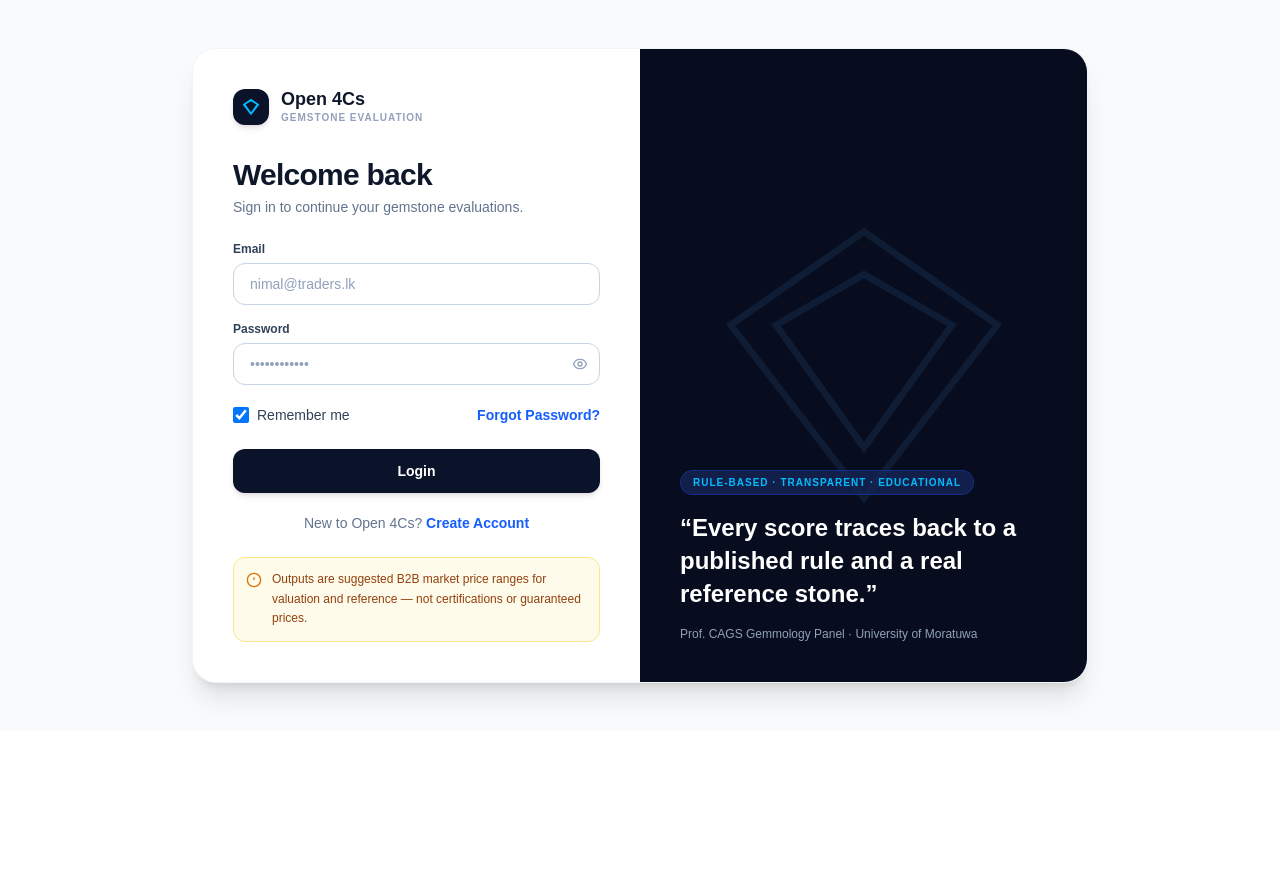
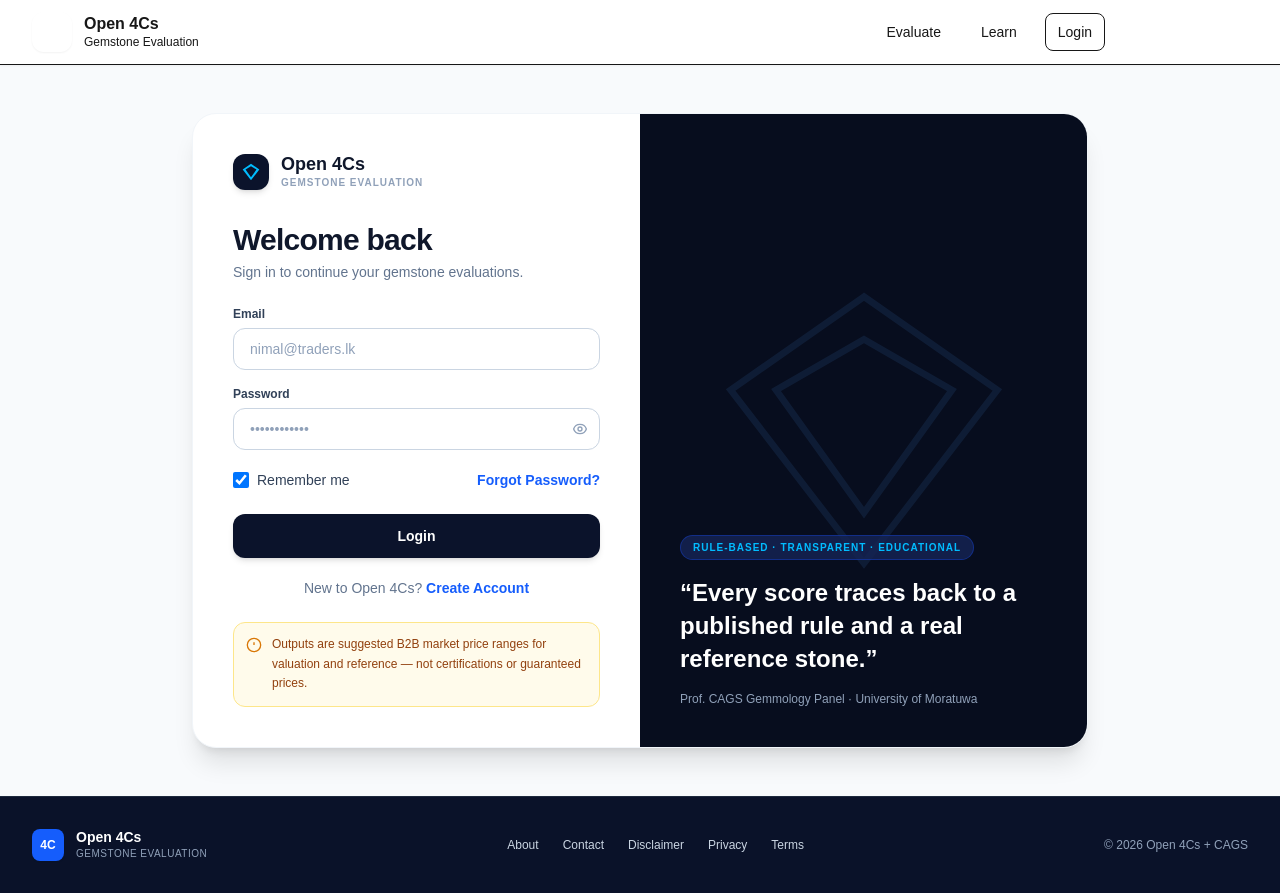
Before and after one commit to piyumikajayasiri/open4cs, a Next.js app: page /login in a window 1280 px wide. Before the commit the page ends 800 px from the top, so only its background shows below. Built offline with nearby package versions, Linux system fonts and the light colour scheme; no server answers.

Commit message:
ui: Global Header navigation and RootLayout hydration fix

```diff
--- a/src/app/layout.tsx
+++ b/src/app/layout.tsx
@@ -1,5 +1,7 @@
 import type { Metadata } from "next";
 import { Geist, Geist_Mono } from "next/font/google";
+import Header from "@/components/layout/Header";
+import Footer from "@/components/layout/Footer";
 import "./globals.css";
 
 const geistSans = Geist({
@@ -13,17 +15,30 @@
 });
 
 export const metadata: Metadata = {
-  title: "Create Next App",
-  description: "Generated by create next app",
+  title: "Open 4Cs | Gemstone Evaluation & B2B Price Suggestion",
+  description:
+    "An educational gemstone evaluation and price suggestion system based on the 4Cs: Color, Clarity, Cut, and Carat Weight.",
 };
 
-export default function RootLayout({ children }: LayoutProps<"/">) {
+export default function RootLayout({
+  children,
+}: {
+  children: React.ReactNode;
+}) {
   return (
     <html
       lang="en"
+      suppressHydrationWarning
       className={`${geistSans.variable} ${geistMono.variable} h-full antialiased`}
     >
-      <body className="min-h-full flex flex-col">{children}</body>
+      <body
+        suppressHydrationWarning
+        className="min-h-screen flex flex-col bg-[var(--background)] text-[var(--foreground)]"
+      >
+        <Header />
+        <div className="flex-1">{children}</div>
+        <Footer />
+      </body>
     </html>
   );
 }
--- /dev/null
+++ b/src/components/layout/Header.tsx
@@ -0,0 +1,261 @@
+"use client";
+
+import Link from "next/link";
+import { usePathname, useRouter } from "next/navigation";
+import { useEffect, useState } from "react";
+
+interface UserState {
+  name: string;
+  email: string;
+  role: string;
+  category: string;
+}
+
+export default function Header() {
+  const pathname = usePathname();
+  const router = useRouter();
+  const [user, setUser] = useState<UserState | null>(null);
+  const [loading, setLoading] = useState(true);
+  const [menuOpen, setMenuOpen] = useState(false);
+
+  useEffect(() => {
+    async function checkAuth() {
+      try {
+        const response = await fetch("/api/auth/me");
+        if (response.ok) {
+          const data = await response.json();
+          setUser(data.user);
+        } else {
+          setUser(null);
+        }
+      } catch {
+        setUser(null);
+      } finally {
+        setLoading(false);
+      }
+    }
+
+    checkAuth();
+  }, [pathname]);
+
+  if (pathname?.startsWith("/dashboard") || pathname?.startsWith("/admin") || pathname?.startsWith("/evaluate") || pathname?.startsWith("/catalogue")) {
+    return null;
+  }
+
+  async function handleLogout() {
+    try {
+      await fetch("/api/auth/logout", { method: "POST" });
+      setUser(null);
+      setMenuOpen(false);
+      router.push("/");
+      router.refresh();
+    } catch {
+      // ignore
+    }
+  }
+
+  return (
+    <header className="border-b border-[var(--border)] bg-white sticky top-0 z-50 shadow-xs">
+      <div className="mx-auto flex max-w-7xl items-center justify-between px-4 py-3 sm:px-6 lg:px-8">
+        <Link href="/" className="flex items-center gap-3">
+          <div className="flex h-10 w-10 items-center justify-center rounded-xl bg-[var(--primary)] text-lg font-bold text-white shadow-xs">
+            4C
+          </div>
+
+          <div>
+            <p className="font-bold text-[var(--foreground)] leading-tight">
+              Open 4Cs
+            </p>
+            <p className="hidden text-xs text-[var(--muted)] sm:block">
+              Gemstone Evaluation
+            </p>
+          </div>
+        </Link>
+
+        {/* Desktop Navigation */}
+        <nav className="hidden md:flex items-center gap-2 sm:gap-4">
+          <Link
+            href="/"
+            className={`rounded-lg px-3 py-2 text-sm font-medium transition ${
+              pathname === "/"
+                ? "bg-[var(--primary-soft)] text-[var(--primary-dark)]"
+                : "hover:bg-[var(--surface-soft)] text-[var(--foreground)]"
+            }`}
+          >
+            Evaluate
+          </Link>
+
+          <Link
+            href="/learn"
+            className={`rounded-lg px-3 py-2 text-sm font-medium transition ${
+              pathname === "/learn"
+                ? "bg-[var(--primary-soft)] text-[var(--primary-dark)]"
+                : "hover:bg-[var(--surface-soft)] text-[var(--foreground)]"
+            }`}
+          >
+            Learn
+          </Link>
+
+          {user && (
+            <Link
+              href="/dashboard"
+              className={`rounded-lg px-3 py-2 text-sm font-medium transition ${
+                pathname === "/dashboard"
+                  ? "bg-[var(--primary-soft)] text-[var(--primary-dark)]"
+                  : "hover:bg-[var(--surface-soft)] text-[var(--foreground)]"
+              }`}
+            >
+              My Evaluations
+            </Link>
+          )}
+
+          {user?.role === "CAGS_ADMIN" && (
+            <Link
+              href="/admin"
+              className={`rounded-lg px-3 py-2 text-sm font-medium transition ${
+                pathname?.startsWith("/admin")
+                  ? "bg-amber-100 text-amber-900"
+                  : "bg-amber-50 text-amber-800 hover:bg-amber-100"
+              }`}
+            >
+              Admin
+            </Link>
+          )}
+
+          {!loading && (
+            <>
+              {user ? (
+                <div className="flex items-center gap-3 pl-2 border-l border-[var(--border)]">
+                  <div className="text-right">
+                    <p className="text-xs font-semibold text-[var(--foreground)] leading-tight">
+                      {user.name}
+                    </p>
+                    <span className="inline-block text-[10px] uppercase font-semibold text-[var(--primary-dark)] bg-[var(--primary-soft)] px-1.5 py-0.5 rounded">
+                      {user.category}
+                    </span>
+                  </div>
+
+                  <button
+                    onClick={handleLogout}
+                    className="rounded-lg border border-[var(--border)] px-3 py-1.5 text-xs font-medium hover:bg-[var(--surface-soft)] transition"
+                  >
+                    Logout
+                  </button>
+                </div>
+              ) : (
+                <div className="flex items-center gap-2">
+                  <Link
+                    href="/login"
+                    className="rounded-lg border border-[var(--border)] px-3 py-2 text-sm font-medium hover:bg-[var(--surface-soft)] transition"
+                  >
+                    Login
+                  </Link>
+
+                  <Link
+                    href="/register"
+                    className="rounded-lg bg-[var(--primary)] px-4 py-2 text-sm font-semibold text-white hover:bg-[var(--primary-dark)] transition"
+                  >
+                    Create Account
+                  </Link>
+                </div>
+              )}
+            </>
+          )}
+        </nav>
+
+        {/* Mobile Menu Toggle Button */}
+        <button
+          type="button"
+          onClick={() => setMenuOpen((open) => !open)}
+          className="flex h-10 w-10 items-center justify-center rounded-xl border border-[var(--border)] md:hidden"
+          aria-label="Toggle navigation menu"
+          aria-expanded={menuOpen}
+        >
+          <span className="text-xl leading-none">
+            {menuOpen ? "×" : "☰"}
+          </span>
+        </button>
+      </div>
+
+      {/* Mobile Navigation Dropdown */}
+      {menuOpen && (
+        <div className="border-t border-[var(--border)] md:hidden bg-white">
+          <nav className="mx-auto max-w-6xl space-y-2 px-5 py-4">
+            <Link
+              href="/#evaluation"
+              onClick={() => setMenuOpen(false)}
+              className="block rounded-xl px-4 py-3 font-semibold hover:bg-[var(--surface-soft)]"
+            >
+              Evaluate
+            </Link>
+
+            <Link
+              href="/learn"
+              onClick={() => setMenuOpen(false)}
+              className="block rounded-xl px-4 py-3 font-semibold hover:bg-[var(--surface-soft)]"
+            >
+              Learn
+            </Link>
+
+            {user && (
+              <Link
+                href="/dashboard"
+                onClick={() => setMenuOpen(false)}
+                className="block rounded-xl px-4 py-3 font-semibold hover:bg-[var(--surface-soft)]"
+              >
+                My Evaluations & History
+              </Link>
+            )}
+
+            {user?.role === "CAGS_ADMIN" && (
+              <Link
+                href="/admin"
+                onClick={() => setMenuOpen(false)}
+                className="block rounded-xl px-4 py-3 font-semibold hover:bg-[var(--surface-soft)] text-amber-900 bg-amber-50"
+              >
+                Admin Dashboard
+              </Link>
+            )}
+
+            {user && (
+              <div className="mt-3 border-t border-[var(--border)] pt-4">
+                <div className="rounded-xl bg-[var(--surface-soft)] p-4">
+                  <p className="font-semibold">{user.name}</p>
+                  <p className="mt-1 text-sm text-[var(--muted)]">{user.category}</p>
+                </div>
+
+                <button
+                  type="button"
+                  onClick={handleLogout}
+                  className="mt-3 w-full rounded-xl border border-[var(--border)] px-4 py-3 text-left font-semibold hover:bg-[var(--surface-soft)]"
+                >
+                  Sign Out
+                </button>
+              </div>
+            )}
+
+            {!user && (
+              <div className="mt-3 grid gap-3 border-t border-[var(--border)] pt-4">
+                <Link
+                  href="/login"
+                  onClick={() => setMenuOpen(false)}
+                  className="rounded-xl border border-[var(--border)] px-4 py-3 text-center font-semibold"
+                >
+                  Sign In
+                </Link>
+
+                <Link
+                  href="/register"
+                  onClick={() => setMenuOpen(false)}
+                  className="rounded-xl bg-[var(--primary)] px-4 py-3 text-center font-semibold text-white"
+                >
+                  Create Account
+                </Link>
+              </div>
+            )}
+          </nav>
+        </div>
+      )}
+    </header>
+  );
+}
```
